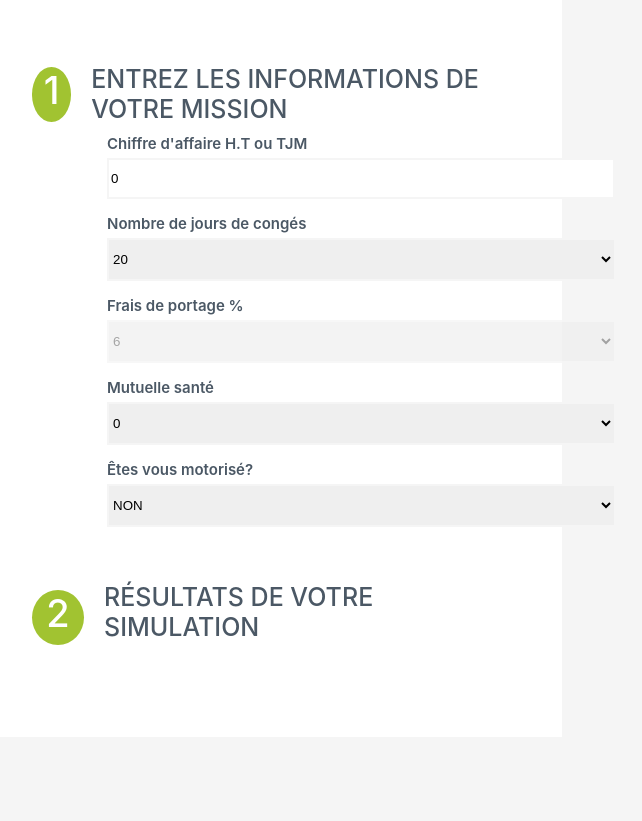
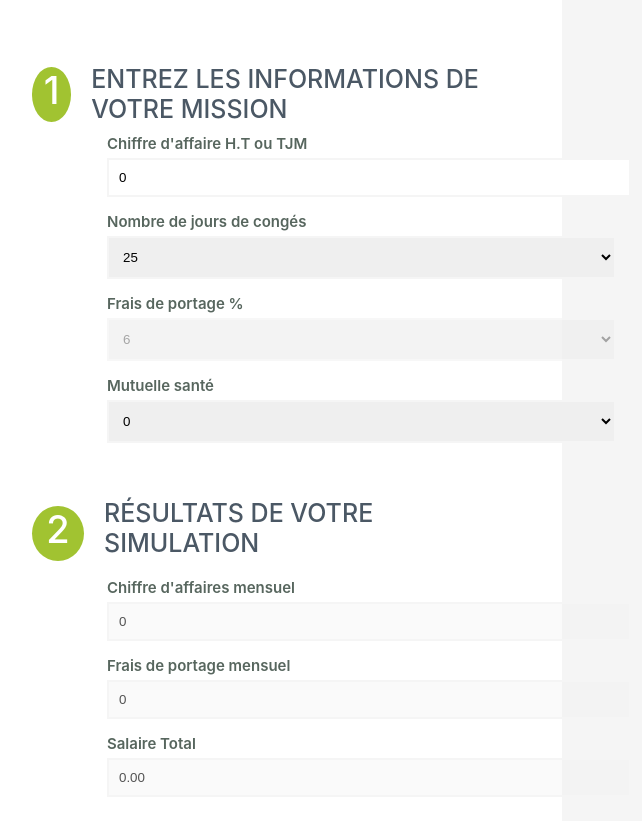
Before and after one commit to theljani/ats-portage, a React (Create React App) app: page /#/simulateur in a window 1280 px wide. Shown: the part 345-1166 px from the top of the page, without its empty margins (368-1010 px from the left). Before the commit the page ends 1132 px from the top, so only its background shows below. Built offline with nearby package versions, Linux system fonts and the light colour scheme.

Commit message:
simulator wip

```diff
--- a/src/App.tsx
+++ b/src/App.tsx
@@ -16,9 +16,9 @@ function App() {
           <Header />
           <div className='App-content'>
             <Switch>
-              <Route exact path="/" component={Welcome} />
+              <Route exact path="/" component={Simulator} />
               <Route exact path="/simulateur" component={Simulator} />
-              <Route exact path="/contact" component={Contact} />
+              {/* <Route exact path="/contact" component={Contact} /> */}
             </Switch>
           </div>
         </Router>
--- a/src/components/Header/index.tsx
+++ b/src/components/Header/index.tsx
@@ -13,15 +13,15 @@ export function Header() {
             </div>
 
             <div className='Header-menu'>
-                <div className='Header-menu-item'>
+                {/* <div className='Header-menu-item'>
                     <Link to="/">Accueil</Link>
-                </div>
+                </div> */}
                 <div className='Header-menu-item'>
                     <Link to="/simulateur">Simulateur</Link>
                 </div>
-                <div className='Header-menu-item'>
+                {/* <div className='Header-menu-item'>
                     <Link to="/contact">Contact</Link>
-                </div>
+                </div> */}
             </div>
         </div>
     );
--- a/src/components/Simulator/index.css
+++ b/src/components/Simulator/index.css
@@ -64,12 +64,18 @@
     font-size: 15px;
     font-weight: 600;
 }
+
+.Simulator-form-step-input span {
+    color: #57665E;
+}
+
 .Simulator-form-step-input input, select {
     height: 35px;
     margin-top: 5px;
     margin-bottom: 15px;
     border: 2px solid #f5f5f5;
     width: 500px;
+    padding: 0 10px;
 }
 
 .Simulator-form-step-input select {
--- a/src/components/Simulator/index.tsx
+++ b/src/components/Simulator/index.tsx
@@ -3,13 +3,27 @@ import './index.css';
 
 export default function Simulator() {
     const [tjm, setTjm] = useState(0);
-    const [leaveDays, setLeaveDays] = useState(20);
+    const [leaveDays, setLeaveDays] = useState(25);
     const [portagePercent, setPortagePercent] = useState(6);
     const [mutual, setMutual] = useState(0);
-    const [motorized, setMotorized] = useState('NON');
-    const [km, setKm] = useState(0);
-    const [power, setPower] = useState(0);
+    // const [motorized, setMotorized] = useState('NON');
+    // const [km, setKm] = useState(0);
+    // const [power, setPower] = useState(0);
 
+    const computeBudget = () => {
+        const workingDays = leaveDays === 20 ? 20: 19;
+        return workingDays * tjm;
+    }
+
+    const computePortageFees = () => {
+        const workingDays = leaveDays === 20 ? 20: 19;
+
+        return workingDays * tjm * portagePercent / 100;
+    }
+
+    const computeSalary = () => {
+        return ((computeBudget() - computePortageFees() - mutual ) / 1.82).toFixed(2);
+    }
     return (
       <div className="Simulator">
         <div className="Simulator-title">
@@ -19,7 +33,7 @@ export default function Simulator() {
           <div className="Simulator-description">
             <span>
               Cette simulation de portage salarial est à titre indicatif. Elle
-              vous permet d'évaluer votre futur <b>salaire net</b> sur la base
+              vous permet d'évaluer votre futur <b>salaire net</b> en euro sur la base
               de votre chiffre d'affaires, de vos frais professionnels et de vos
               options choisies.
             </span>
@@ -39,7 +53,6 @@ export default function Simulator() {
                     <span>Chiffre d'affaire H.T ou TJM</span>
                     <input type="number" value={tjm} onChange={e => setTjm(Number(e.target.value))} min='0'/>
                 </div>
-
                 <div className='Simulator-form-step-input'>
                     <span>Nombre de jours de congés</span>
                     <select  value={leaveDays} onChange={e => setLeaveDays(Number(e.target.value))}>
@@ -53,7 +66,6 @@ export default function Simulator() {
                         </optgroup>
                     </select>
                 </div>
-
                 <div className='Simulator-form-step-input'>
                     <span>Frais de portage %</span>
                     <select  value={portagePercent} onChange={e => setPortagePercent(Number(e.target.value))} disabled={true}>
@@ -98,7 +110,7 @@ export default function Simulator() {
                         </optgroup>
                     </select>
                 </div>
-                <div className='Simulator-form-step-input'>
+                {/* <div className='Simulator-form-step-input'>
                     <span>Êtes vous motorisé?</span>
                     <select  value={motorized} onChange={e => setMotorized(e.target.value)}>
                         <optgroup>
@@ -120,7 +132,7 @@ export default function Simulator() {
                         <input type="number" value={power} onChange={e => setPower(Number(e.target.value))}
                         min='0'/>
                     </div>}
-                </div>
+                </div> */}
             </div>
 
             <div className="Simulator-form-step">
@@ -132,6 +144,20 @@ export default function Simulator() {
                         RÉSULTATS DE VOTRE SIMULATION
                     </span>
                 </div>
+
+                <div className='Simulator-form-step-input'>
+                    <span>Chiffre d'affaires mensuel</span>
+                    <input type="number" value={computeBudget()} min='0' disabled={true}/>
+                </div>
+
+                <div className='Simulator-form-step-input'>
+                    <span>Frais de portage mensuel</span>
+                    <input type="number" value={computePortageFees()} min='0' disabled={true}/>
+                </div>
+                <div className='Simulator-form-step-input'>
+                    <span>Salaire Total</span>
+                    <input type="number" value={computeSalary()} min='0' disabled={true}/>
+                </div>
             </div>
           </div>
         </div>
```
Also changed, not shown: 1 other file (tests, documents, lock files or other folders).
